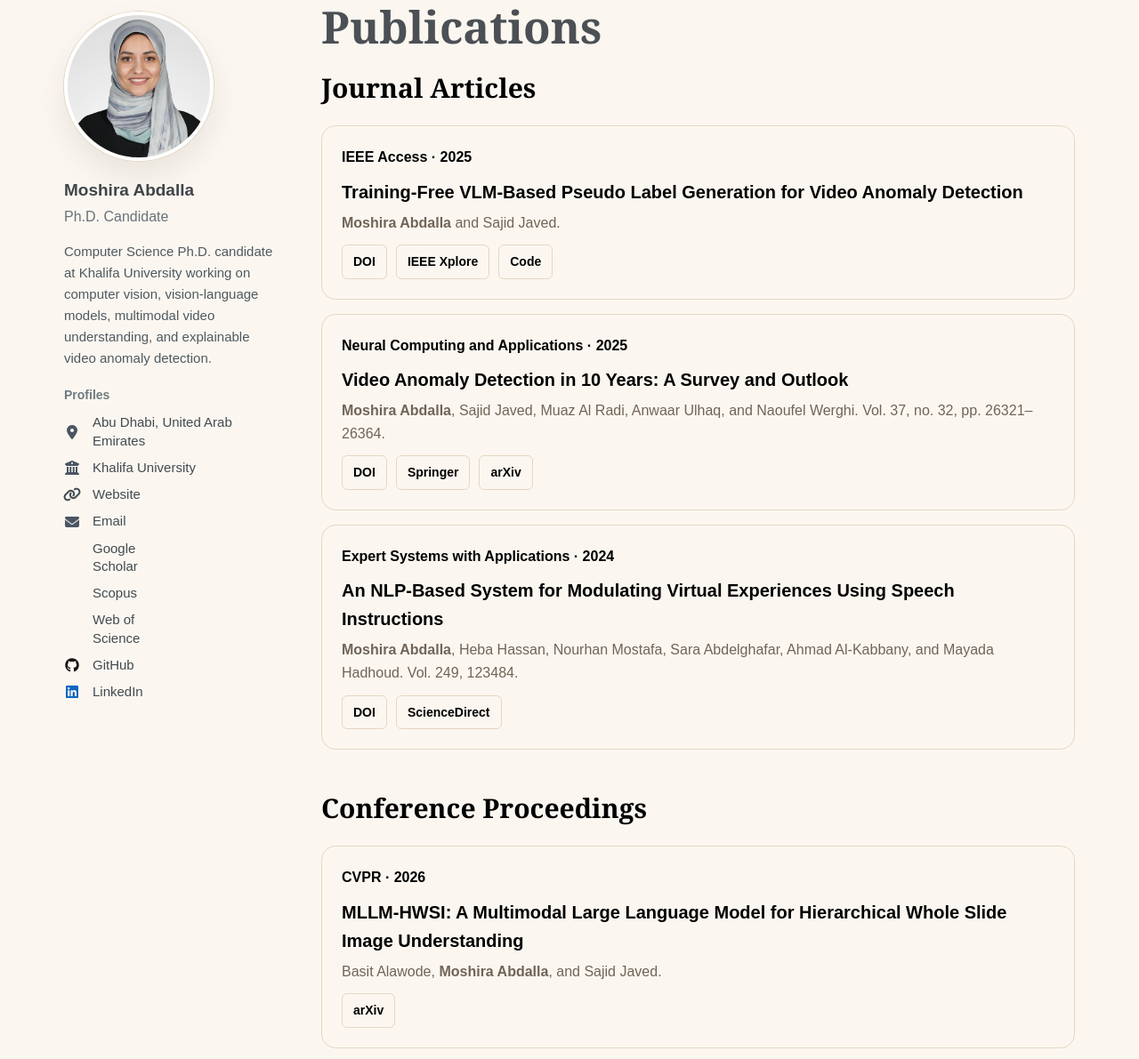
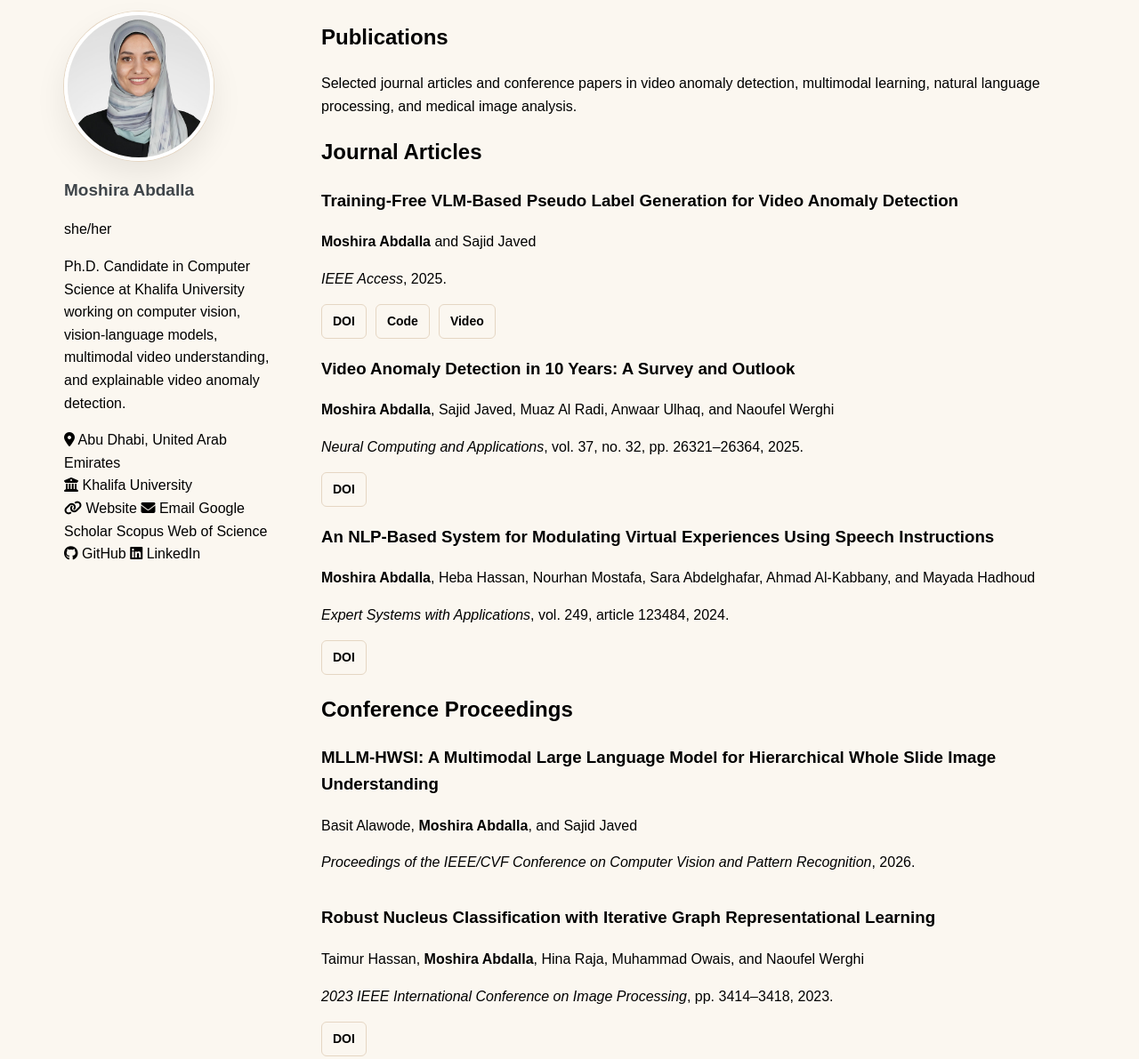
Before and after one commit to MoshiraAbdalla/MoshiraAbdalla.github.io, a plain HTML site: page publications.html in a window 1280 px wide. Shown: the part 105-1296 px from the top of the page at 89% size. Drawn offline with Linux system fonts and the light colour scheme; some icons are missing.

Commit message:
Update publications.html

```diff
--- a/publications.html
+++ b/publications.html
@@ -3,20 +3,24 @@
 <head>
   <meta charset="UTF-8" />
   <meta name="viewport" content="width=device-width, initial-scale=1.0" />
-  <title>Publications - Moshira Abdalla</title>
-  <meta name="description" content="Academic portfolio of Moshira Abdalla, Ph.D. candidate in Computer Science researching computer vision, vision-language models, and explainable video anomaly detection." />
-  <link rel="stylesheet" href="https://cdnjs.cloudflare.com/ajax/libs/font-awesome/6.5.2/css/all.min.css" />
-  <link rel="stylesheet" href="https://cdnjs.cloudflare.com/ajax/libs/academicons/1.9.4/css/academicons.min.css" />
+  <title>Publications | Moshira Abdalla</title>
+
   <link rel="stylesheet" href="styles.css" />
+
+  <!-- Icons used for the sidebar, similar to the Academic Pages style -->
+  <link rel="stylesheet" href="https://cdnjs.cloudflare.com/ajax/libs/font-awesome/6.5.0/css/all.min.css" />
+  <link rel="stylesheet" href="https://cdn.jsdelivr.net/gh/jpswalsh/academicons@1/css/academicons.min.css" />
 </head>
+
 <body>
   <header class="site-header">
-    <nav class="nav">
-      <a class="brand" href="index.html">Moshira Abdalla</a>
+    <nav class="top-nav">
+      <a class="site-title" href="index.html">Moshira Abdalla</a>
+
       <div class="nav-links">
         <a href="research.html">Research</a>
         <a href="projects.html">Projects</a>
-        <a href="publications.html" class="active">Publications</a>
+        <a class="active" href="publications.html">Publications</a>
         <a href="teaching.html">Teaching</a>
         <a href="service.html">Service</a>
         <a href="cv.html">CV</a>
@@ -24,44 +28,169 @@
     </nav>
   </header>
 
-  <div class="layout">
+  <main class="layout">
     <aside class="sidebar">
       <img class="profile-photo" src="images/profile.jpg" alt="Moshira Abdalla profile photo" />
-      <div>
-        <h2>Moshira Abdalla</h2>
-        <p class="pronouns">Ph.D. Candidate</p>
-        <p class="bio">Computer Science Ph.D. candidate at Khalifa University working on computer vision, vision-language models, multimodal video understanding, and explainable video anomaly detection.</p>
-        <div class="profile-heading">Profiles</div>
-        <ul class="side-list">
-          <li><span class="profile-icon location"><i class="fa-solid fa-location-dot"></i></span><span>Abu Dhabi, United Arab Emirates</span></li>
-          <li><span class="profile-icon university"><i class="fa-solid fa-building-columns"></i></span><span>Khalifa University</span></li>
-          <li><a class="profile-link" href="index.html"><span class="profile-icon website"><i class="fa-solid fa-link"></i></span><span>Website</span></a></li>
-          <li><a class="profile-link" href="mailto:mabda053@uottawa.ca"><span class="profile-icon email"><i class="fa-solid fa-envelope"></i></span><span>Email</span></a></li>
-          <li><a class="profile-link" href="https://scholar.google.com/citations?hl=en&user=CxSXAvYAAAAJ" target="_blank" rel="noopener"><span class="profile-icon ai"><i class="ai ai-google-scholar"></i></span><span>Google Scholar</span></a></li>
-          <li><a class="profile-link" href="https://www.scopus.com/authid/detail.uri?authorId=58784184100" target="_blank" rel="noopener"><span class="profile-icon ai"><i class="ai ai-scopus"></i></span><span>Scopus</span></a></li>
-          <li><a class="profile-link" href="https://www.webofscience.com/wos/author/record/PPZ-5051-2026" target="_blank" rel="noopener"><span class="profile-icon wos"><i class="ai ai-web-of-science"></i></span><span>Web of Science</span></a></li>
-          <li><a class="profile-link" href="https://github.com/MoshiraAbdalla" target="_blank" rel="noopener"><span class="profile-icon github"><i class="fa-brands fa-github"></i></span><span>GitHub</span></a></li>
-          <li><a class="profile-link" href="https://www.linkedin.com/in/moshira-abdalla-882470115/" target="_blank" rel="noopener"><span class="profile-icon linkedin"><i class="fa-brands fa-linkedin"></i></span><span>LinkedIn</span></a></li>
-        </ul>
+
+      <h2 class="profile-name">Moshira Abdalla</h2>
+      <p class="profile-pronouns">she/her</p>
+
+      <p class="profile-bio">
+        Ph.D. Candidate in Computer Science at Khalifa University working on computer vision,
+        vision-language models, multimodal video understanding, and explainable video anomaly detection.
+      </p>
+
+      <div class="profile-links">
+        <div class="profile-link">
+          <i class="fa-solid fa-location-dot"></i>
+          <span>Abu Dhabi, United Arab Emirates</span>
+        </div>
+
+        <div class="profile-link">
+          <i class="fa-solid fa-building-columns"></i>
+          <span>Khalifa University</span>
+        </div>
+
+        <a class="profile-link" href="https://moshiraabdalla.github.io/" target="_blank" rel="noopener">
+          <i class="fa-solid fa-link"></i>
+          <span>Website</span>
+        </a>
+
+        <a class="profile-link" href="mailto:mabda053@uottawa.ca">
+          <i class="fa-solid fa-envelope"></i>
+          <span>Email</span>
+        </a>
+
+        <a class="profile-link" href="https://scholar.google.com/citations?hl=en&user=CxSXAvYAAAAJ" target="_blank" rel="noopener">
+          <i class="ai ai-google-scholar"></i>
+          <span>Google Scholar</span>
+        </a>
+
+        <a class="profile-link" href="https://www.scopus.com/authid/detail.uri?authorId=58784184100" target="_blank" rel="noopener">
+          <i class="ai ai-scopus"></i>
+          <span>Scopus</span>
+        </a>
+
+        <a class="profile-link" href="https://www.webofscience.com/wos/author/record/PPZ-5051-2026" target="_blank" rel="noopener">
+          <i class="ai ai-clarivate"></i>
+          <span>Web of Science</span>
+        </a>
+
+        <a class="profile-link" href="https://github.com/MoshiraAbdalla" target="_blank" rel="noopener">
+          <i class="fa-brands fa-github"></i>
+          <span>GitHub</span>
+        </a>
+
+        <a class="profile-link" href="https://www.linkedin.com/in/moshira-abdalla-882470115/" target="_blank" rel="noopener">
+          <i class="fa-brands fa-linkedin"></i>
+          <span>LinkedIn</span>
+        </a>
       </div>
     </aside>
-<main class="main">
 
+    <section class="content">
       <h1>Publications</h1>
-      <section class="section">
+
+      <p class="page-intro">
+        Selected journal articles and conference papers in video anomaly detection, multimodal learning,
+        natural language processing, and medical image analysis.
+      </p>
+
+      <section class="publication-section">
         <h2>Journal Articles</h2>
-        <div id="tfplg" class="item publication-item"><div class="meta">IEEE Access · 2025</div><h3>Training-Free VLM-Based Pseudo Label Generation for Video Anomaly Detection</h3><p><strong>Moshira Abdalla</strong> and Sajid Javed.</p><div class="pub-links"><a href="https://doi.org/10.1109/ACCESS.2025.3573594" target="_blank" rel="noopener">DOI</a><a href="https://ieeexplore.ieee.org/document/11020473" target="_blank" rel="noopener">IEEE Xplore</a><a href="https://github.com/MoshiraAbdalla/TFPLG_VAD" target="_blank" rel="noopener">Code</a></div></div>
-        <div id="survey" class="item publication-item"><div class="meta">Neural Computing and Applications · 2025</div><h3>Video Anomaly Detection in 10 Years: A Survey and Outlook</h3><p><strong>Moshira Abdalla</strong>, Sajid Javed, Muaz Al Radi, Anwaar Ulhaq, and Naoufel Werghi. Vol. 37, no. 32, pp. 26321–26364.</p><div class="pub-links"><a href="https://doi.org/10.1007/s00521-025-11659-8" target="_blank" rel="noopener">DOI</a><a href="https://link.springer.com/article/10.1007/s00521-025-11659-8" target="_blank" rel="noopener">Springer</a><a href="https://arxiv.org/abs/2405.19387" target="_blank" rel="noopener">arXiv</a></div></div>
-        <div class="item publication-item"><div class="meta">Expert Systems with Applications · 2024</div><h3>An NLP-Based System for Modulating Virtual Experiences Using Speech Instructions</h3><p><strong>Moshira Abdalla</strong>, Heba Hassan, Nourhan Mostafa, Sara Abdelghafar, Ahmad Al-Kabbany, and Mayada Hadhoud. Vol. 249, 123484.</p><div class="pub-links"><a href="https://doi.org/10.1016/j.eswa.2024.123484" target="_blank" rel="noopener">DOI</a><a href="https://www.sciencedirect.com/science/article/pii/S095741742400349X" target="_blank" rel="noopener">ScienceDirect</a></div></div>
-      </section>
-      <section class="section">
-        <h2>Conference Proceedings</h2>
-        <div class="item publication-item"><div class="meta">CVPR · 2026</div><h3>MLLM-HWSI: A Multimodal Large Language Model for Hierarchical Whole Slide Image Understanding</h3><p>Basit Alawode, <strong>Moshira Abdalla</strong>, and Sajid Javed.</p><div class="pub-links"><a href="https://arxiv.org/abs/2603.23067" target="_blank" rel="noopener">arXiv</a></div></div>
-        <div class="item publication-item"><div class="meta">IEEE ICIP · 2023</div><h3>Robust Nucleus Classification with Iterative Graph Representational Learning</h3><p>Taimur Hassan, <strong>Moshira Abdalla</strong>, Hina Raja, Muhammad Owais, and Naoufel Werghi. pp. 3414–3418.</p><div class="pub-links"><a href="https://doi.org/10.1109/ICIP49359.2023.10222112" target="_blank" rel="noopener">DOI</a><a href="https://ieeexplore.ieee.org/document/10222112" target="_blank" rel="noopener">IEEE Xplore</a></div></div>
+
+        <article class="publication-card">
+          <h3>Training-Free VLM-Based Pseudo Label Generation for Video Anomaly Detection</h3>
+
+          <p class="pub-authors">
+            <strong>Moshira Abdalla</strong> and Sajid Javed
+          </p>
+
+          <p class="pub-venue">
+            <em>IEEE Access</em>, 2025.
+          </p>
+
+          <div class="pub-links">
+            <a href="https://doi.org/10.1109/ACCESS.2025.3573594" target="_blank" rel="noopener">DOI</a>
+            <a href="https://github.com/MoshiraAbdalla/TFPLG_VAD" target="_blank" rel="noopener">Code</a>
+            <a href="https://moshiraabdalla.github.io/videos/trainingfreePL_xd.mp4" target="_blank" rel="noopener">Video</a>
+          </div>
+        </article>
+
+        <article class="publication-card">
+          <h3>Video Anomaly Detection in 10 Years: A Survey and Outlook</h3>
+
+          <p class="pub-authors">
+            <strong>Moshira Abdalla</strong>, Sajid Javed, Muaz Al Radi, Anwaar Ulhaq, and Naoufel Werghi
+          </p>
+
+          <p class="pub-venue">
+            <em>Neural Computing and Applications</em>, vol. 37, no. 32, pp. 26321–26364, 2025.
+          </p>
+
+          <div class="pub-links">
+            <a href="https://doi.org/10.1007/s00521-025-11659-8" target="_blank" rel="noopener">DOI</a>
+          </div>
+        </article>
+
+        <article class="publication-card">
+          <h3>An NLP-Based System for Modulating Virtual Experiences Using Speech Instructions</h3>
+
+          <p class="pub-authors">
+            <strong>Moshira Abdalla</strong>, Heba Hassan, Nourhan Mostafa, Sara Abdelghafar,
+            Ahmad Al-Kabbany, and Mayada Hadhoud
+          </p>
+
+          <p class="pub-venue">
+            <em>Expert Systems with Applications</em>, vol. 249, article 123484, 2024.
+          </p>
+
+          <div class="pub-links">
+            <a href="https://doi.org/10.1016/j.eswa.2024.123484" target="_blank" rel="noopener">DOI</a>
+          </div>
+        </article>
       </section>
 
-</main>
-  </div>
-  <footer>© 2026 Moshira Abdalla · Powered by GitHub Pages</footer>
+      <section class="publication-section">
+        <h2>Conference Proceedings</h2>
+
+        <article class="publication-card">
+          <h3>MLLM-HWSI: A Multimodal Large Language Model for Hierarchical Whole Slide Image Understanding</h3>
+
+          <p class="pub-authors">
+            Basit Alawode, <strong>Moshira Abdalla</strong>, and Sajid Javed
+          </p>
+
+          <p class="pub-venue">
+            <em>Proceedings of the IEEE/CVF Conference on Computer Vision and Pattern Recognition</em>, 2026.
+          </p>
+
+          <div class="pub-links">
+            <!-- Add DOI, Code, or Video here when available. -->
+          </div>
+        </article>
+
+        <article class="publication-card">
+          <h3>Robust Nucleus Classification with Iterative Graph Representational Learning</h3>
+
+          <p class="pub-authors">
+            Taimur Hassan, <strong>Moshira Abdalla</strong>, Hina Raja, Muhammad Owais, and Naoufel Werghi
+          </p>
+
+          <p class="pub-venue">
+            <em>2023 IEEE International Conference on Image Processing</em>, pp. 3414–3418, 2023.
+          </p>
+
+          <div class="pub-links">
+            <a href="https://doi.org/10.1109/ICIP49359.2023.10222112" target="_blank" rel="noopener">DOI</a>
+          </div>
+        </article>
+      </section>
+    </section>
+  </main>
+
+  <footer class="site-footer">
+    <p>© 2026 Moshira Abdalla</p>
+  </footer>
 </body>
 </html>
```
